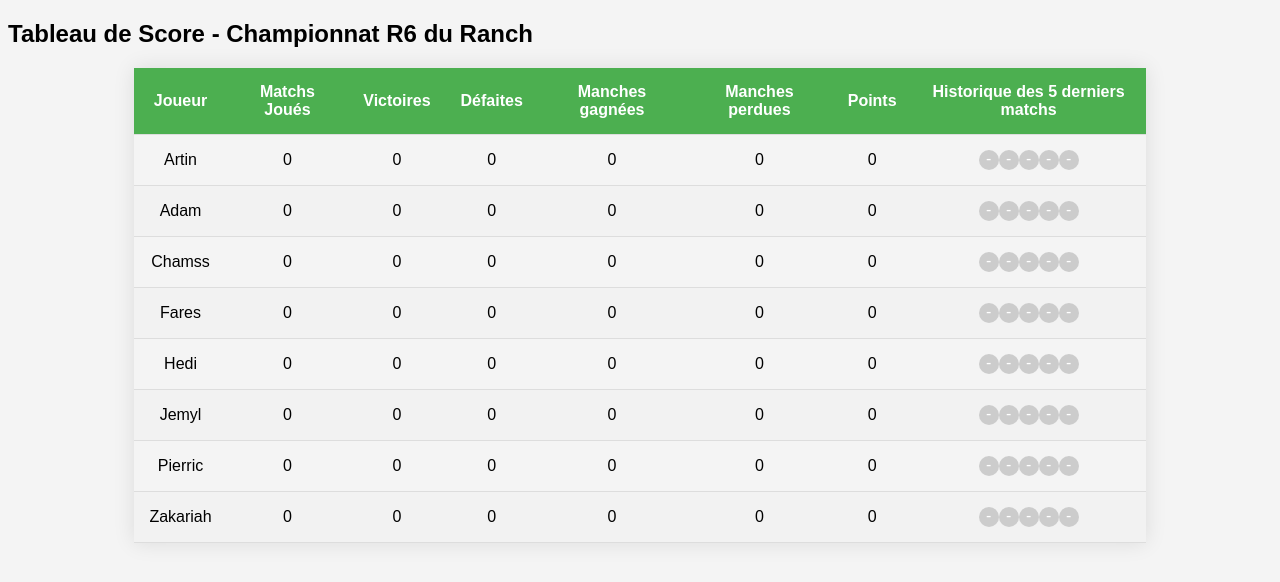
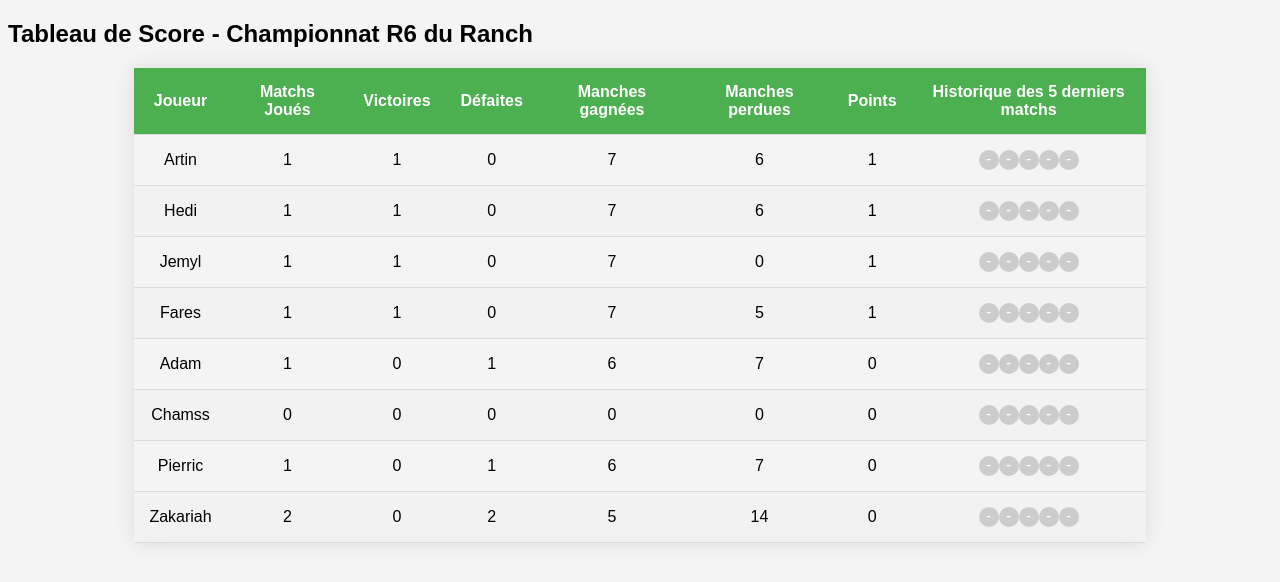
Before and after one commit to Zakou69/r6, a plain HTML site: page index.html in a window 1280 px wide. Drawn offline with Linux system fonts and the light colour scheme.

Commit message:
Update index.html

```diff
--- a/index.html
+++ b/index.html
@@ -76,23 +76,53 @@
         </tr>
     </thead>
     <tbody>
+       <tr>
+            <td>Artin</td>
+            <td>1</td>
+            <td>1</td>
+            <td>0</td>
+            <td>7</td>
+            <td>6</td>
+            <td>1</td>
+            <td><span class="not-played">-</span><span class="not-played">-</span><span class="not-played">-</span><span class="not-played">-</span><span class="not-played">-</span></td>
+        </tr>
         <tr>
-            <td>Artin</td>
+            <td>Hedi</td>
+            <td>1</td>
+            <td>1</td>
             <td>0</td>
+            <td>7</td>
+            <td>6</td>
+            <td>1</td>
+            <td><span class="not-played">-</span><span class="not-played">-</span><span class="not-played">-</span><span class="not-played">-</span><span class="not-played">-</span></td>
+        </tr>
+        <tr>
+            <td>Jemyl</td>
+            <td>1</td>
+            <td>1</td>
             <td>0</td>
+            <td>7</td>
             <td>0</td>
+            <td>1</td>
+            <td><span class="not-played">-</span><span class="not-played">-</span><span class="not-played">-</span><span class="not-played">-</span><span class="not-played">-</span></td>
+        </tr>
+        <tr>
+            <td>Fares</td>
+            <td>1</td>
+            <td>1</td>
             <td>0</td>
-            <td>0</td>
-            <td>0</td>
+            <td>7</td>
+            <td>5</td>
+            <td>1</td>
             <td><span class="not-played">-</span><span class="not-played">-</span><span class="not-played">-</span><span class="not-played">-</span><span class="not-played">-</span></td>
         </tr>
         <tr>
             <td>Adam</td>
+            <td>1</td>
             <td>0</td>
-            <td>0</td>
-            <td>0</td>
-            <td>0</td>
-            <td>0</td>
+            <td>1</td>
+            <td>6</td>
+            <td>7</td>
             <td>0</td>
             <td><span class="not-played">-</span><span class="not-played">-</span><span class="not-played">-</span><span class="not-played">-</span><span class="not-played">-</span></td>
         </tr>
@@ -107,55 +137,28 @@
             <td><span class="not-played">-</span><span class="not-played">-</span><span class="not-played">-</span><span class="not-played">-</span><span class="not-played">-</span></td>
         </tr>
         <tr>
-            <td>Fares</td>
+            <td>Pierric</td>
+            <td>1</td>
             <td>0</td>
-            <td>0</td>
-            <td>0</td>
-            <td>0</td>
-            <td>0</td>
-            <td>0</td>
-            <td><span class="not-played">-</span><span class="not-played">-</span><span class="not-played">-</span><span class="not-played">-</span><span class="not-played">-</span></td>
-        </tr>
-        <tr>
-            <td>Hedi</td>
-            <td>0</td>
-            <td>0</td>
-            <td>0</td>
-            <td>0</td>
-            <td>0</td>
-            <td>0</td>
-            <td><span class="not-played">-</span><span class="not-played">-</span><span class="not-played">-</span><span class="not-played">-</span><span class="not-played">-</span></td>
-        </tr>
-        <tr>
-            <td>Jemyl</td>
-            <td>0</td>
-            <td>0</td>
-            <td>0</td>
-            <td>0</td>
-            <td>0</td>
-            <td>0</td>
-            <td><span class="not-played">-</span><span class="not-played">-</span><span class="not-played">-</span><span class="not-played">-</span><span class="not-played">-</span></td>
-        </tr>
-        <tr>
-            <td>Pierric</td>
-            <td>0</td>
-            <td>0</td>
-            <td>0</td>
-            <td>0</td>
-            <td>0</td>
+            <td>1</td>
+            <td>6</td>
+            <td>7</td>
             <td>0</td>
             <td><span class="not-played">-</span><span class="not-played">-</span><span class="not-played">-</span><span class="not-played">-</span><span class="not-played">-</span></td>
         </tr>
         <tr>
             <td>Zakariah</td>
+            <td>2</td>
             <td>0</td>
-            <td>0</td>
-            <td>0</td>
-            <td>0</td>
-            <td>0</td>
+            <td>2</td>
+            <td>5</td>
+            <td>14</td>
             <td>0</td>
             <td><span class="not-played">-</span><span class="not-played">-</span><span class="not-played">-</span><span class="not-played">-</span><span class="not-played">-</span></td>
         </tr>
+    </tbody>
+</table>
+
     </tbody>
 </table>
 
```
